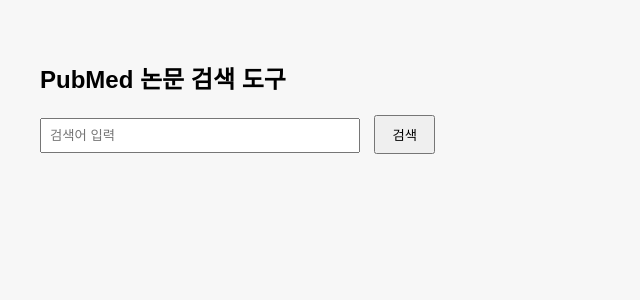
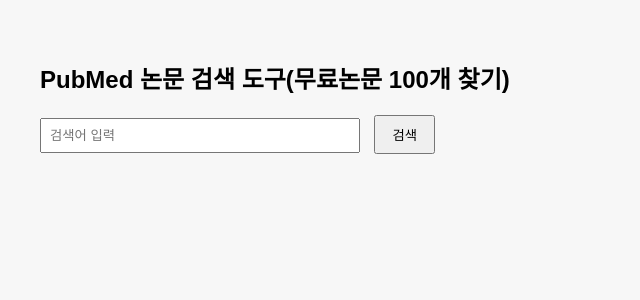
Before and after one commit to hantopic/pubmed-search1, a Flask app: page / in a window 1280 px wide. Shown: the top 300 px of the page, without its empty margins (0-640 px from the left). Run offline with Flask 3, Linux system fonts and the light colour scheme.

Commit message:
Update index.html

```diff
--- a/templates/index.html
+++ b/templates/index.html
@@ -13,7 +13,7 @@
     </style>
 </head>
 <body>
-    <h2>PubMed 논문 검색 도구</h2>
+    <h2>PubMed 논문 검색 도구(무료논문 100개 찾기)</h2>
     <form method="post">
         <input type="text" name="keyword" placeholder="검색어 입력" value="{{ query }}">
         <button type="submit">검색</button>
```
